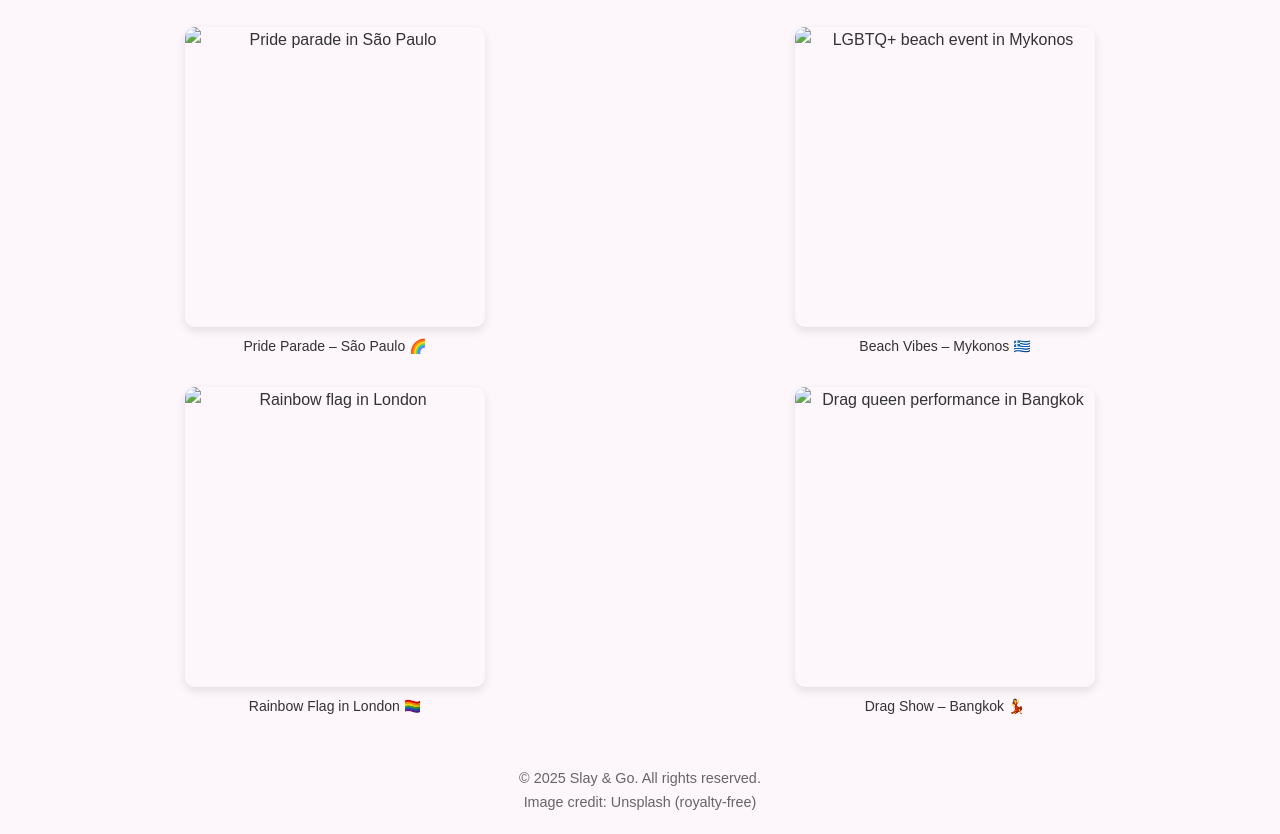
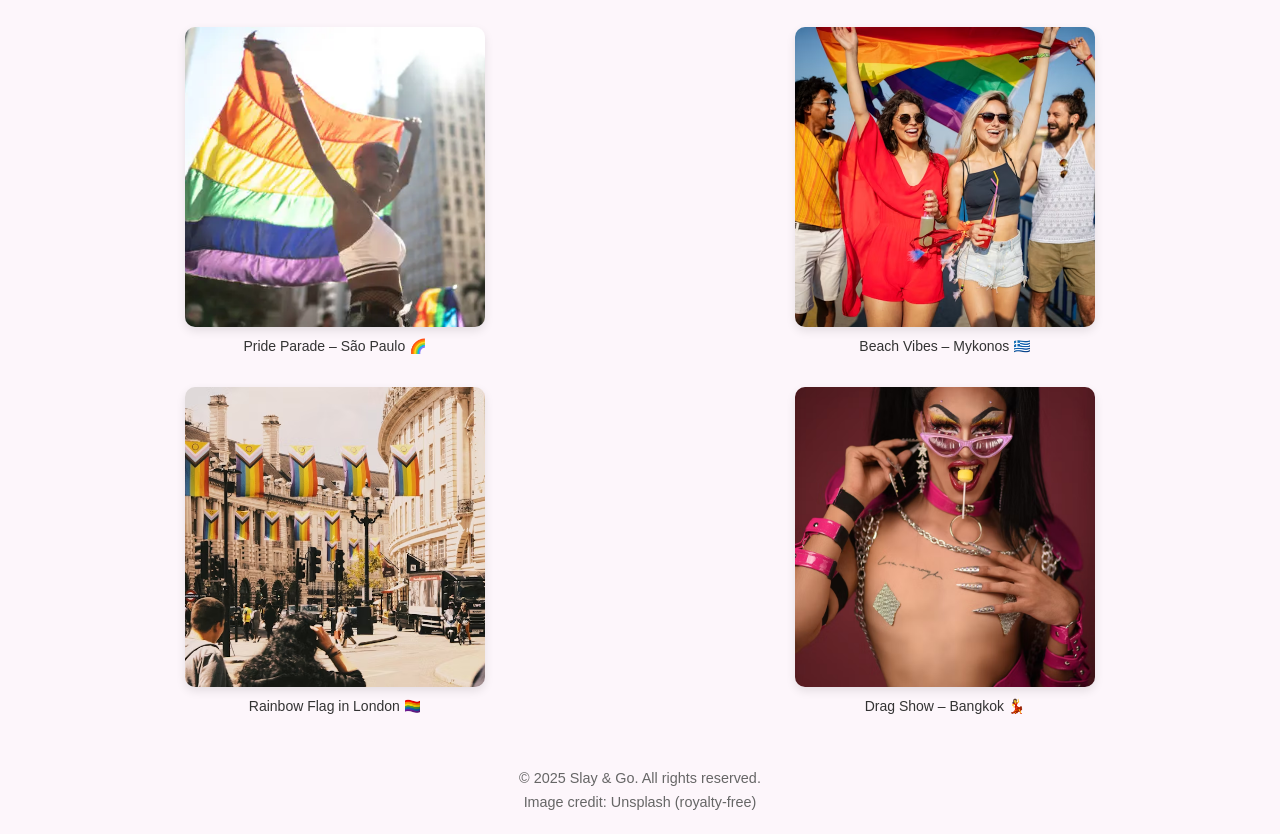
Before and after one commit to youniversemarketing/Slay-Go, a plain HTML site: page gallery.html in a window 1280 px wide. Shown: the part 264-1098 px from the top of the page. Drawn offline with Linux system fonts and the light colour scheme.

Commit message:
Update gallery.html

```diff
--- a/gallery.html
+++ b/gallery.html
@@ -28,22 +28,22 @@
 
   <section class="gallery">
     <div class="gallery-item">
-      <img src="images/pride-parade.webp" alt="Pride parade in São Paulo">
+      <img src="pride-parade.webp" alt="Pride parade in São Paulo">
       <p>Pride Parade – São Paulo 🌈</p>
     </div>
 
     <div class="gallery-item">
-      <img src="images/beach-party.avif" alt="LGBTQ+ beach event in Mykonos">
+      <img src="beach-party.avif" alt="LGBTQ+ beach event in Mykonos">
       <p>Beach Vibes – Mykonos 🇬🇷</p>
     </div>
 
     <div class="gallery-item">
-      <img src="images/rainbow-flag.avif" alt="Rainbow flag in London">
+      <img src="rainbow-flag.avif" alt="Rainbow flag in London">
       <p>Rainbow Flag in London 🏳️‍🌈</p>
     </div>
 
     <div class="gallery-item">
-      <img src="images/drag-show.avif" alt="Drag queen performance in Bangkok">
+      <img src="drag-show.avif" alt="Drag queen performance in Bangkok">
       <p>Drag Show – Bangkok 💃</p>
     </div>
   </section>
```
